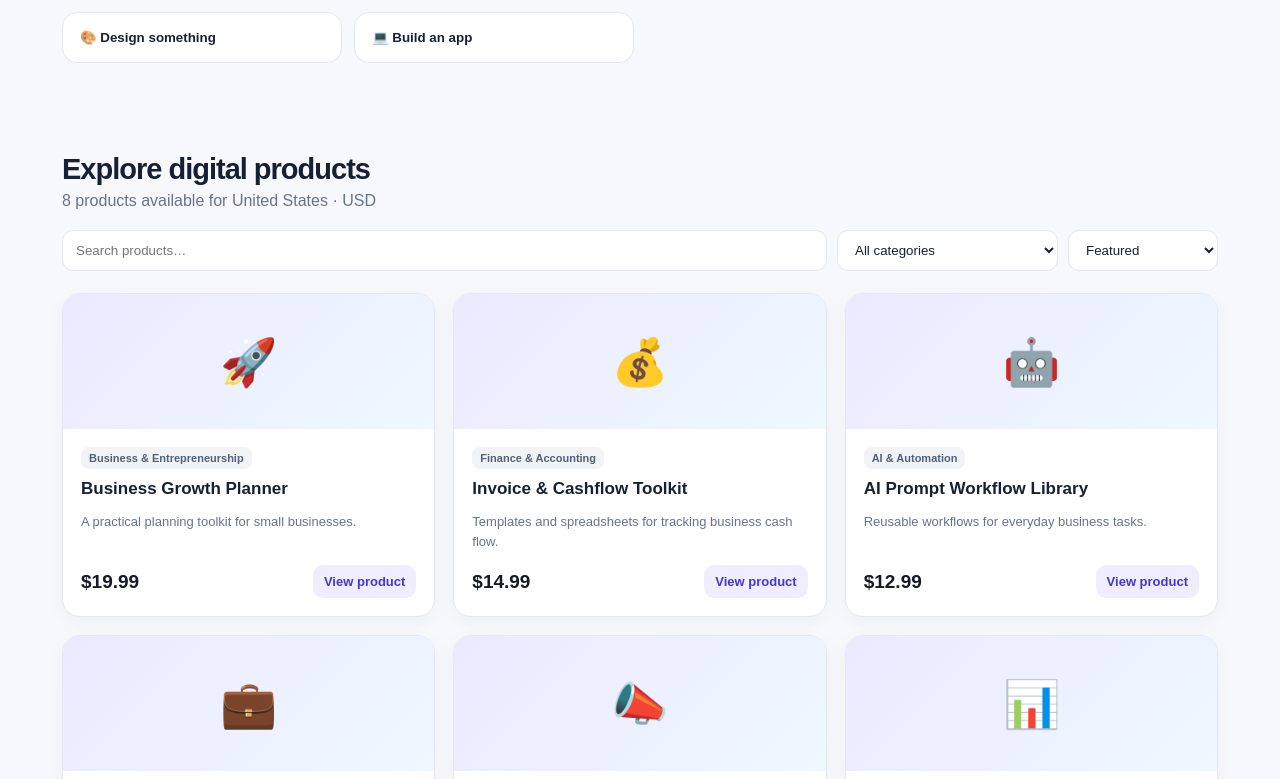
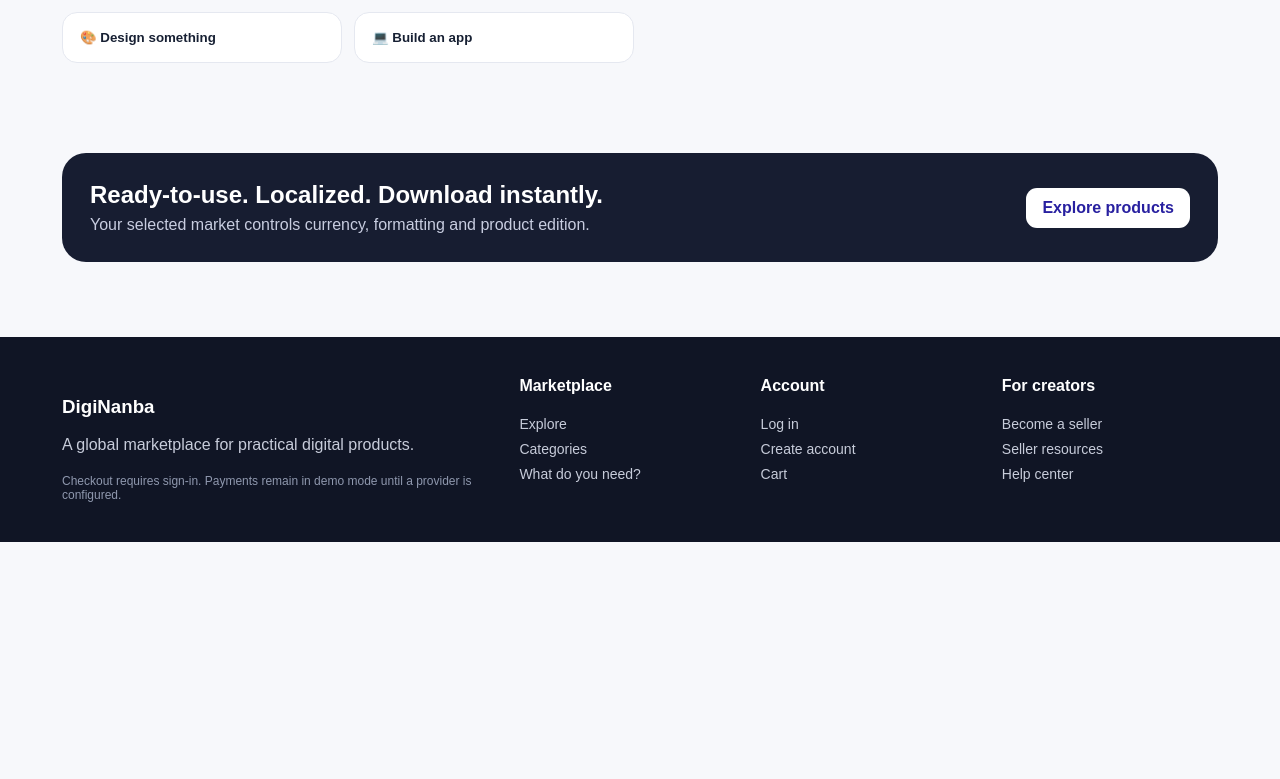
Before and after one commit to agnengineeringselectricals-crypto/diginanba, a Next.js app: page / in a window 1280 px wide. Shown: the part 1001-1780 px from the top of the page. After the commit the page ends 1543 px from the top, so only its background shows below. Built offline with nearby package versions, Linux system fonts and the light colour scheme; no server answers; the database is empty.

Commit message:
Remove product rows below goals section and keep bottom banner

```diff
--- a/app/HomePageClient.tsx
+++ b/app/HomePageClient.tsx
@@ -224,19 +224,6 @@ export default function HomePageClient({ initialProducts }: Props) {
         <div className="ref-needs">{needs.map(([icon, label, target]) => <button className="ref-need" key={label} onClick={() => chooseNeed(target)}>{icon} {label}</button>)}</div>
       </div></section>
 
-      <section id="explore" className="ref-section"><div className="ref-container">
-        <div className="ref-section-head"><div><h2>Explore digital products</h2><p>{visibleProducts.length} product{visibleProducts.length === 1 ? '' : 's'} available for {marketName} · {currency}</p></div></div>
-        <div className="ref-toolbar">
-          <input value={query} onChange={(event) => setQuery(event.target.value)} placeholder="Search products…" aria-label="Filter products" />
-          <select value={category} onChange={(event) => setCategory(event.target.value)} aria-label="Filter by category"><option value="All">All categories</option>{categories.map(([, label]) => <option value={label} key={label}>{label}</option>)}</select>
-          <select value={sort} onChange={(event) => setSort(event.target.value)} aria-label="Sort products"><option value="featured">Featured</option><option value="low">Price: low to high</option><option value="high">Price: high to low</option></select>
-        </div>
-        {visibleProducts.length ? <div className="ref-products">{visibleProducts.map((product) => <article className="ref-product" key={product.id}>
-          <Link className="ref-product-art" href={`/products/${product.slug}?market=${market}`} aria-label={`View ${product.title}`}>{categories.find(([, , dbName]) => dbName === product.category)?.[0] ?? '✦'}</Link>
-          <div className="ref-product-body"><span className="ref-tag">{product.category}</span><h3><Link href={`/products/${product.slug}?market=${market}`}>{product.title}</Link></h3><p>{product.description}</p><div className="ref-price-row"><span className="ref-price">{product.price}</span><Link className="ref-view-product" href={`/products/${product.slug}?market=${market}`}>View product</Link></div></div>
-        </article>)}</div> : <div className="ref-empty">No products found for this category or search. Try another search or category.</div>}
-      </div></section>
-
       <section className="ref-section"><div className="ref-container"><div className="ref-banner"><div><h2>Ready-to-use. Localized. Download instantly.</h2><p>Your selected market controls currency, formatting and product edition.</p></div><a className="ref-primary" href="#explore">Explore products</a></div></div></section>
     </main>
 
```
